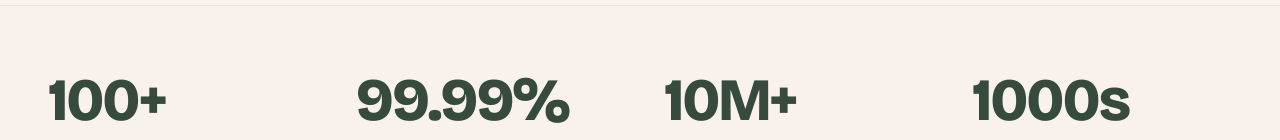
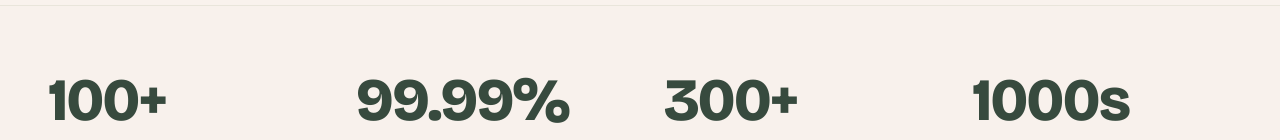
Before and after one commit to VanshBhardwaj24/port-folio, a Next.js app: page / in a window 1280 px wide. Shown: the part 806-946 px from the top of the page. Built offline with nearby package versions, Linux system fonts and the light colour scheme; no server answers; the database is empty.

Commit message:
Adjust Tasks Automated metric to 300+ for realism

```diff
--- a/src/app/HomeClient.tsx
+++ b/src/app/HomeClient.tsx
@@ -188,7 +188,7 @@ export default function HomeClient({ initialWorkflows }: HomeClientProps) {
             {[
               { num: "100+", label: "Workflows Deployed" },
               { num: "99.99%", label: "Pipeline Uptime" },
-              { num: "10M+", label: "Tasks Automated" },
+              { num: "300+", label: "Tasks Automated" },
               { num: "1000s", label: "Hours Saved" }
             ].map((stat, idx) => (
               <div key={idx} className="flex flex-col items-start">
```
